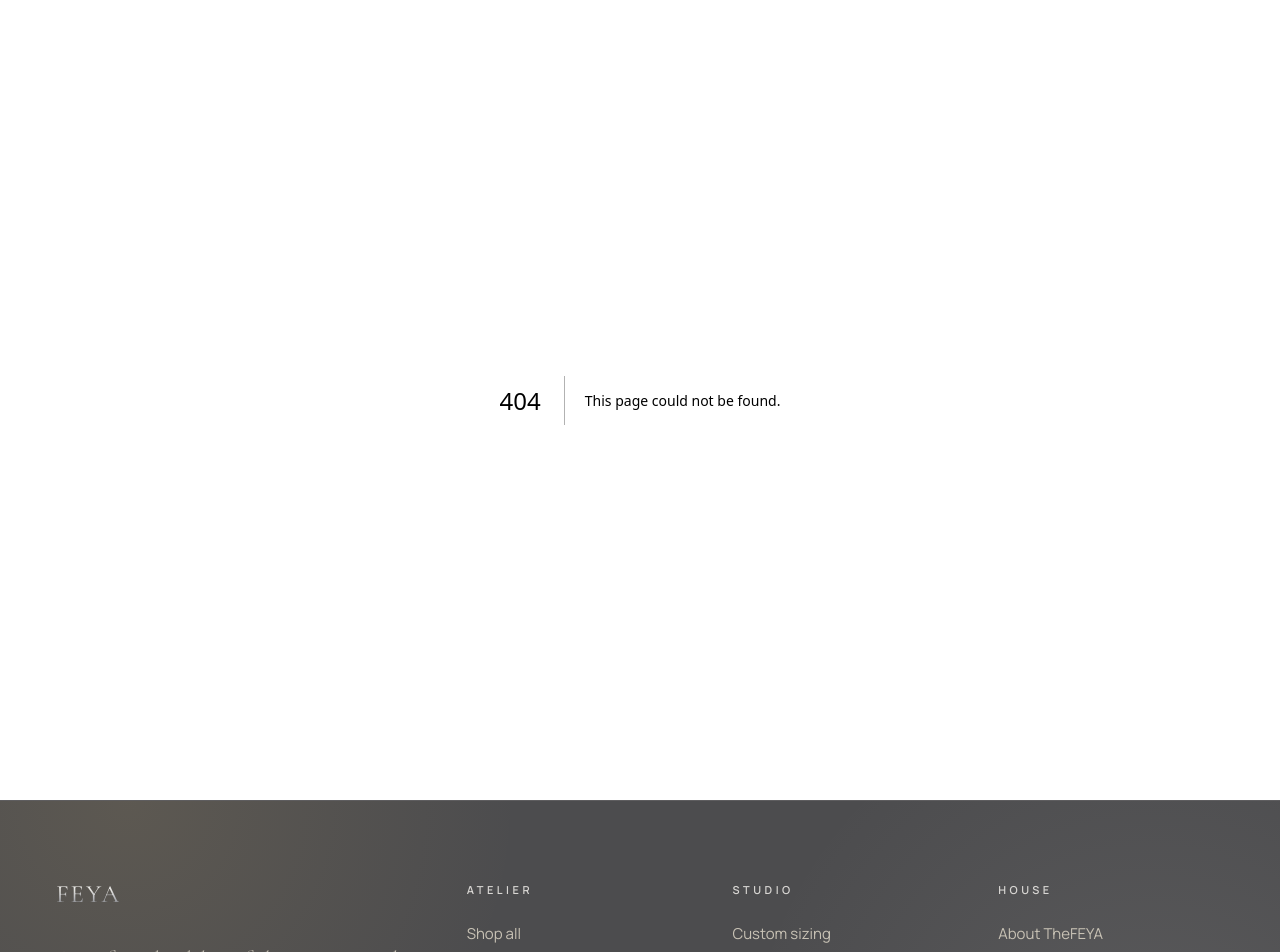
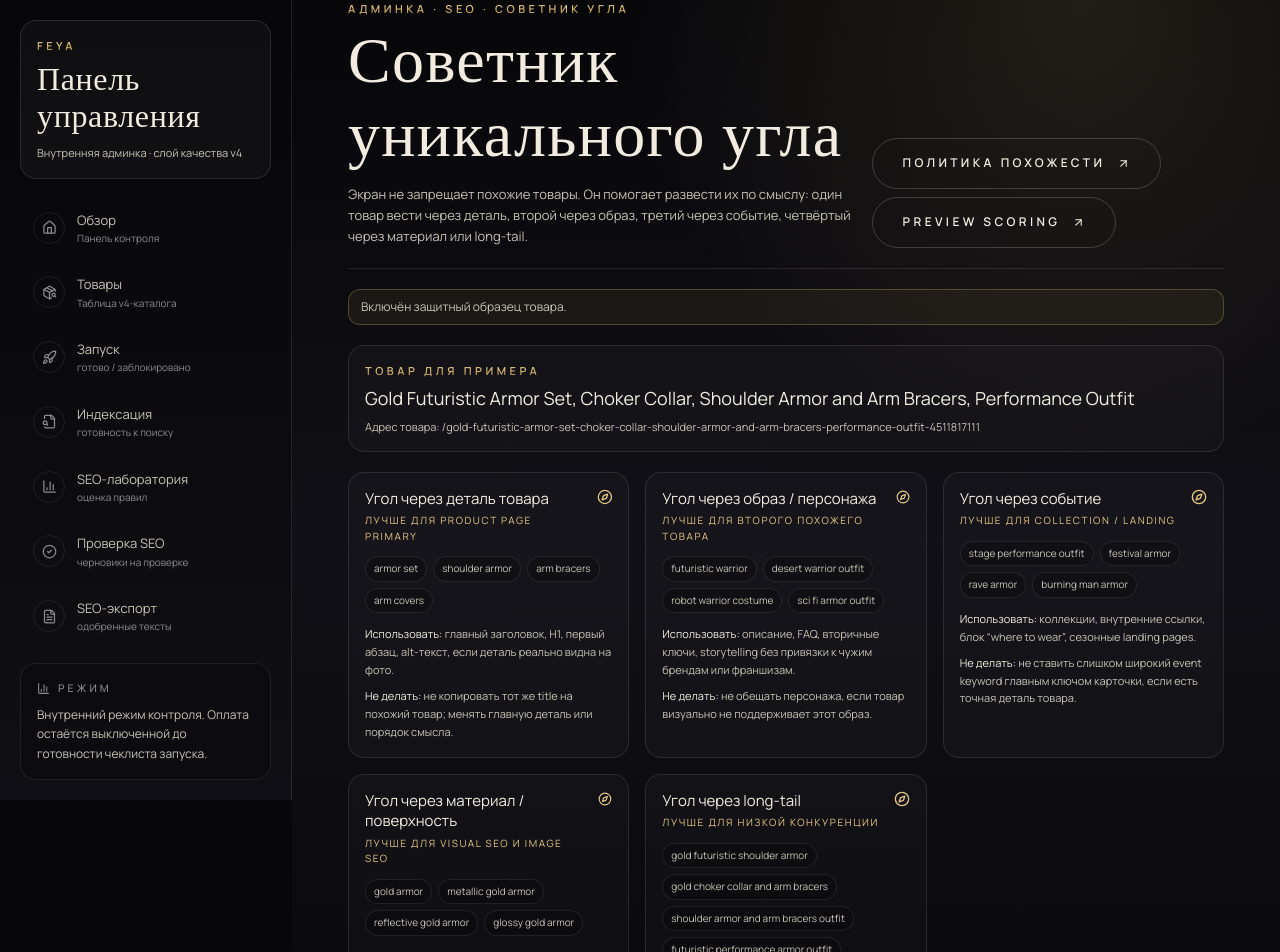
Before and after one commit to THEFEYA/feya-commerce, a Next.js app: page /admin/seo-engine/angle-advisor in a window 1280 px wide. Before the commit this address had no page. Shown: the top 952 px of the page. Built offline with nearby package versions, Linux system fonts and the light colour scheme; no server answers; the database is empty; a web font is replaced by a local one.

Commit message:
feat: add SEO uniqueness angle advisor screen

```diff
--- /dev/null
+++ b/app/admin/seo-engine/angle-advisor/page.tsx
@@ -0,0 +1,132 @@
+// @ts-nocheck
+import Link from 'next/link';
+import { ArrowUpRight, Compass } from 'lucide-react';
+import { getMissingSupabaseEnvMessage, getSupabaseReadClient } from '@/lib/supabase';
+import { STOREFRONT_VIEW_V1, productSlug, productTitle } from '@/lib/storefront';
+import { buildSeoPilotBrief } from '@/lib/seoPilotDraft';
+
+export const dynamic = 'force-dynamic';
+export const revalidate = 0;
+
+const PRODUCT_SELECT = 'canonical_product_id,product_slug,matched_etsy_listing_id,card_title,h1,product_type,material,color,primary_image_url,min_price,max_price,currency,storefront_candidate_flag';
+const KEYWORD_SELECT = 'keyword,keyword_norm,priority_tier,validation_status,cleanup_pipeline_status,should_validate_api,should_hold,warning_flags';
+
+const FALLBACK_PRODUCT = {
+  canonical_product_id: '4511817111',
+  product_slug: 'gold-futuristic-armor-set-choker-collar-shoulder-armor-and-arm-bracers-performance-outfit-4511817111',
+  matched_etsy_listing_id: '4511817111',
+  card_title: 'Gold Futuristic Armor Set, Choker Collar, Shoulder Armor and Arm Bracers, Performance Outfit',
+  h1: 'Gold Futuristic Armor Set, Choker Collar, Shoulder Armor and Arm Bracers, Performance Outfit',
+  product_type: 'Armor',
+  material: 'Fabric, Leather, Faux leather',
+  color: 'Gold',
+  primary_image_url: null,
+  min_price: 79,
+  max_price: 308,
+  currency: 'EUR',
+  storefront_candidate_flag: true,
+};
+
+async function loadPilotData() {
+  const supabase = getSupabaseReadClient();
+  if (!supabase) return { product: FALLBACK_PRODUCT, keywords: [], warning: getMissingSupabaseEnvMessage(), fallbackUsed: true };
+
+  const productsResult = await supabase.from(STOREFRONT_VIEW_V1).select(PRODUCT_SELECT).limit(24);
+  const product = (productsResult.data || []).filter((item) => productSlug(item) && productTitle(item))[0] || FALLBACK_PRODUCT;
+  const keywordsResult = await supabase.from('feya_commerce_v_seo_keyword_ai_cleanup_report_v1').select(KEYWORD_SELECT).eq('priority_tier', 'tier_1').limit(80);
+
+  return {
+    product,
+    keywords: keywordsResult.data || [],
+    warning: productsResult.error?.message || keywordsResult.error?.message || null,
+    fallbackUsed: !(productsResult.data || []).length,
+  };
+}
+
+function phrases(brief, bucketId, fallback = []) {
+  const bucket = brief.semanticBuckets.find((item) => item.id === bucketId);
+  return bucket?.items?.slice(0, 4).map((item) => item.phrase) || fallback;
+}
+
+function Pill({ children }) {
+  return <span className="rounded-full border border-[rgba(216,214,211,.10)] bg-black/20 px-2 py-1 text-[10px] text-[var(--bone-dim)]">{children}</span>;
+}
+
+function AngleCard({ title, role, phrases, useFor, avoid }) {
+  return <div className="rounded-2xl border border-[rgba(216,214,211,.12)] bg-[rgba(255,255,255,.025)] p-4">
+    <div className="flex items-start justify-between gap-3"><div><div className="text-bone text-[15px] leading-snug">{title}</div><div className="mt-1 text-[10px] uppercase tracking-[0.16em] text-[var(--gold-warm)]">{role}</div></div><Compass size={16} className="text-[var(--gold-warm)]" /></div>
+    <div className="mt-3 flex flex-wrap gap-1.5">{phrases.map((item) => <Pill key={item}>{item}</Pill>)}</div>
+    <div className="mt-3 text-[11px] leading-relaxed text-[var(--bone-dim)]"><span className="text-bone">Использовать:</span> {useFor}</div>
+    <div className="mt-2 text-[11px] leading-relaxed text-[var(--bone-dim)]"><span className="text-bone">Не делать:</span> {avoid}</div>
+  </div>;
+}
+
+export default async function SeoAngleAdvisorPage() {
+  const { product, keywords, warning, fallbackUsed } = await loadPilotData();
+  const brief = buildSeoPilotBrief(product, keywords);
+
+  const angles = [
+    {
+      title: 'Угол через деталь товара',
+      role: 'лучше для product page primary',
+      phrases: phrases(brief, 'components', ['shoulder armor', 'arm bracers', 'choker collar']),
+      useFor: 'главный заголовок, H1, первый абзац, alt-текст, если деталь реально видна на фото.',
+      avoid: 'не копировать тот же title на похожий товар; менять главную деталь или порядок смысла.',
+    },
+    {
+      title: 'Угол через образ / персонажа',
+      role: 'лучше для второго похожего товара',
+      phrases: phrases(brief, 'persona', ['futuristic warrior', 'robot warrior costume', 'sci fi armor outfit']),
+      useFor: 'описание, FAQ, вторичные ключи, storytelling без привязки к чужим брендам или франшизам.',
+      avoid: 'не обещать персонажа, если товар визуально не поддерживает этот образ.',
+    },
+    {
+      title: 'Угол через событие',
+      role: 'лучше для collection / landing',
+      phrases: phrases(brief, 'event', ['stage performance outfit', 'festival armor', 'burning man armor']),
+      useFor: 'коллекции, внутренние ссылки, блок “where to wear”, сезонные landing pages.',
+      avoid: 'не ставить слишком широкий event keyword главным ключом карточки, если есть точная деталь товара.',
+    },
+    {
+      title: 'Угол через материал / поверхность',
+      role: 'лучше для visual SEO и image SEO',
+      phrases: phrases(brief, 'material_color', ['gold armor', 'metallic gold armor', 'reflective gold armor']),
+      useFor: 'alt-тексты, описание поверхности, image filenames, secondary keywords.',
+      avoid: 'не использовать неверный цвет, holographic, silicone или red, если этого нет в товаре.',
+    },
+    {
+      title: 'Угол через long-tail',
+      role: 'лучше для низкой конкуренции',
+      phrases: phrases(brief, 'long_tail', ['gold futuristic shoulder armor', 'gold armor set for stage performance']),
+      useFor: 'FAQ, body, meta description, внутренние ссылки, точные поисковые сценарии.',
+      avoid: 'не превращать long-tail в спам; использовать естественно и только там, где он читабелен.',
+    },
+  ];
+
+  return <main className="min-h-screen bg-[radial-gradient(circle_at_80%_0%,rgba(212,178,106,.13),transparent_32%),linear-gradient(180deg,#07070A,#111016_45%,#07070A)]">
+    <section className="container-feya pt-7 pb-12">
+      <div className="flex flex-col gap-4 lg:flex-row lg:items-end lg:justify-between border-b border-[rgba(216,214,211,.12)] pb-5 mb-5">
+        <div>
+          <div className="eyebrow-gold mb-2">Админка · SEO · советник угла</div>
+          <h1 className="font-tall text-bone leading-none" style={{ fontSize: 'clamp(34px,5vw,64px)' }}>Советник уникального угла</h1>
+          <p className="mt-3 max-w-3xl text-[13px] leading-relaxed text-[var(--bone-dim)]">Экран не запрещает похожие товары. Он помогает развести их по смыслу: один товар вести через деталь, второй через образ, третий через событие, четвёртый через материал или long-tail.</p>
+        </div>
+        <div className="flex flex-wrap gap-2"><Link href="/admin/seo-engine/overlap-policy" className="btn-ghost">Политика похожести <ArrowUpRight size={13} /></Link><Link href="/admin/seo-engine/scoring/preview" className="btn-ghost">Preview scoring <ArrowUpRight size={13} /></Link></div>
+      </div>
+
+      {warning || fallbackUsed ? <div className="mb-5 rounded-xl border border-[rgba(212,178,106,.30)] bg-[rgba(212,178,106,.07)] px-3 py-2 text-[12px] text-[var(--bone-dim)]">{warning || 'Включён защитный образец товара.'}</div> : null}
+
+      <div className="rounded-2xl border border-[rgba(216,214,211,.12)] bg-[rgba(255,255,255,.025)] p-4 mb-5">
+        <div className="eyebrow-gold mb-2">Товар для примера</div>
+        <div className="text-bone text-[18px] leading-tight">{brief.productTitle}</div>
+        <div className="mt-2 text-[11px] text-[var(--bone-dim)]">Адрес товара: /{brief.productSlug}</div>
+      </div>
+
+      <div className="grid md:grid-cols-2 xl:grid-cols-3 gap-4 mb-5">{angles.map((angle) => <AngleCard key={angle.title} {...angle} />)}</div>
+
+      <div className="rounded-2xl border border-[rgba(216,214,211,.12)] bg-[rgba(255,255,255,.025)] p-4 text-[12px] leading-relaxed text-[var(--bone-dim)]">
+        Операторское правило: похожесть не блокирует товар. Блокируется только почти дубль. Для похожих товаров система должна предлагать разные заголовки, разные первые абзацы, разные secondary keywords и разные места использования ключей.
+      </div>
+    </section>
+  </main>;
+}
```
